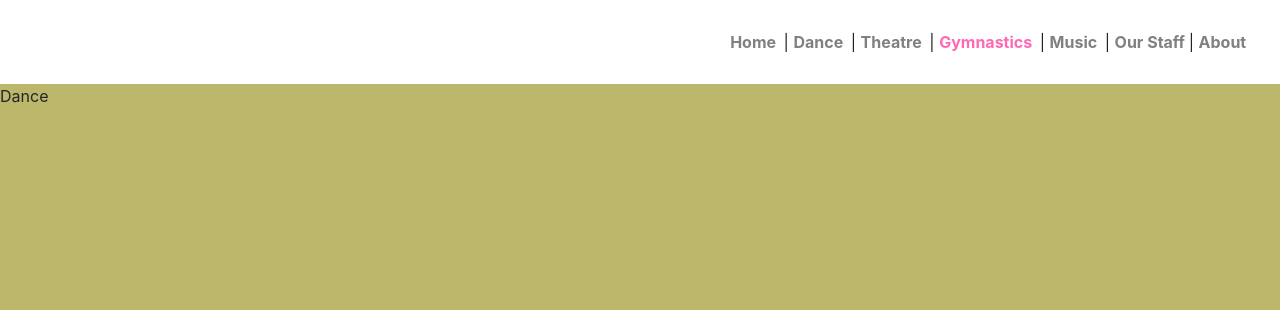
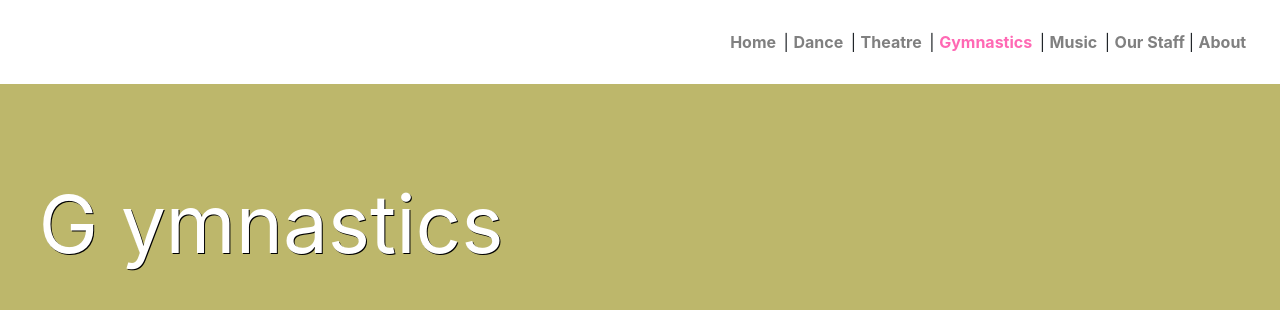
Before and after one commit to Rolland-Campbell/atrs-preschool-webpage, a Vue app: page /#/gymnastics in a window 1280 px wide. Shown: the top 310 px of the page. Built offline with nearby package versions, Linux system fonts and the light colour scheme.

Commit message:
gymnastics work

```diff
--- a/src/views/Gymnastics.vue
+++ b/src/views/Gymnastics.vue
@@ -1,6 +1,14 @@
 <template>
   <div class="gymnastics container-fluid">
-    <div class="row">Dance</div>
+    <div class="row">
+      <div class="titleText">
+        <p>
+          G
+          <span class="moveY">y</span>mnastics
+        </p>
+      </div>
+      <div class="col-12"></div>
+    </div>
   </div>
 </template>
 
@@ -21,6 +29,36 @@ export default {
 <style scoped>
 .gymnastics {
   background-color: darkkhaki;
-  height: 90vh;
+  min-height: 90vh;
+}
+
+.titleText {
+  color: white;
+  text-shadow: 1px 1px black;
+  font-size: 10vh;
+  position: relative;
+  top: 10vh;
+  left: 3vw;
+  /* transform: rotate(-40deg); */
+}
+
+span.moveY {
+  display: inline-block;
+  animation: wiggleDropRoll 1s infinite;
+}
+
+@keyframes wiggleDropRoll {
+  0% {
+    transform: rotate(0deg);
+  }
+  10% {
+    transform: rotate(10deg);
+  }
+  15% {
+    transform: rotate(-10deg);
+  }
+  20% {
+    transform: translateY(-5vh);
+  }
 }
 </style>
--- a/src/views/Theatre.vue
+++ b/src/views/Theatre.vue
@@ -10,7 +10,7 @@
       </div>
     </div>
     <div class="row textRow">
-      <div class="col-md-8 offset-md-2">
+      <div class="col-md-7 offset-md-3">
         <p>Lorem, ipsum dolor sit amet consectetur adipisicing elit. Accusamus eum cum quaerat minus obcaecati mollitia eos nobis labore aliquam odit doloremque vero, tempora, repudiandae dolorem? Officiis error sint voluptatum fuga? Lorem ipsum dolor sit, amet consectetur adipisicing elit. Aut quis, rem laboriosam cumque quibusdam odio officia pariatur, iusto minus harum, facere asperiores molestiae. Expedita delectus cumque, pariatur eaque magni vitae!</p>
         <p>Lorem ipsum dolor sit amet, consectetur adipisicing elit. Cum, recusandae dolores ab iure consectetur sapiente repellat quia unde quaerat nemo consequuntur dolor molestiae soluta numquam cumque magnam tenetur necessitatibus praesentium? Lorem ipsum dolor sit amet consectetur adipisicing elit. Fuga sed, iusto aut ea eius magni minus voluptate maiores ipsam, suscipit ducimus ratione quasi incidunt, excepturi in facere voluptates obcaecati similique.</p>
         <p>Lorem ipsum dolor sit amet, consectetur adipisicing elit. Cum, recusandae dolores ab iure consectetur sapiente repellat quia unde quaerat nemo consequuntur dolor molestiae soluta numquam cumque magnam tenetur necessitatibus praesentium? Lorem ipsum dolor sit amet consectetur adipisicing elit. Fuga sed, iusto aut ea eius magni minus voluptate maiores ipsam, suscipit ducimus ratione quasi incidunt, excepturi in facere voluptates obcaecati similique.</p>
@@ -41,7 +41,7 @@ export default {
   background-image: url("../assets/scroll.png");
   background-repeat: no-repeat;
   background-position: center;
-  background-size: 100% 100%;
+  background-size: 85% 100%;
 }
 
 .headerRow {
```
